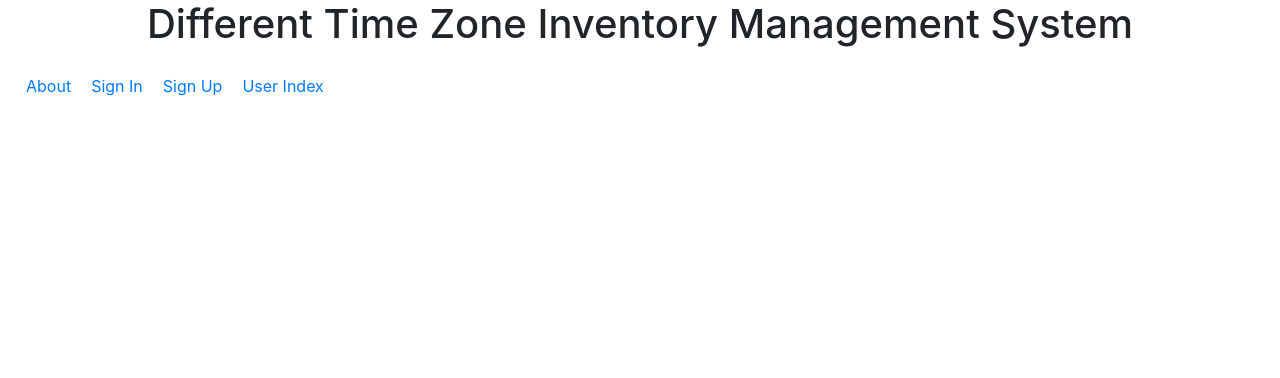
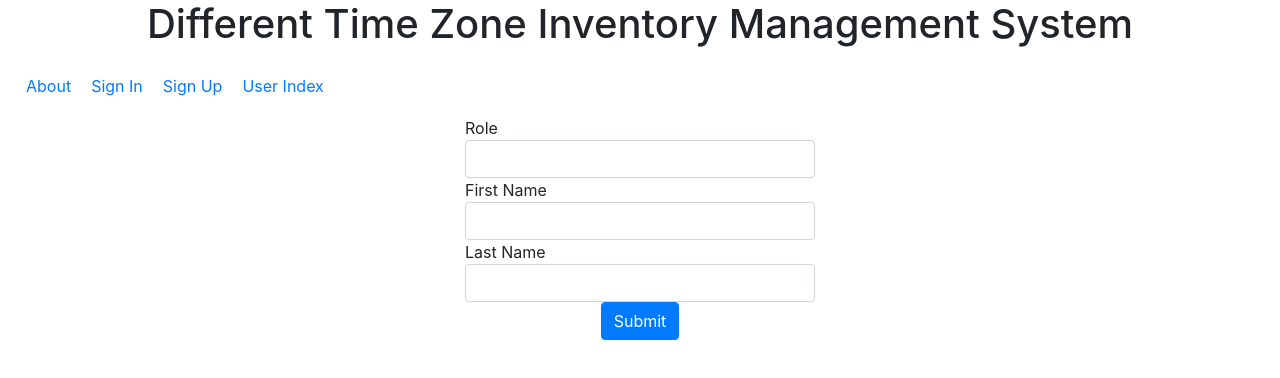
Before and after one commit to domlupo/cs361_project, a React (Create React App) app: page /user-edit in a window 1280 px wide. Shown: the top 378 px of the page. Built offline with nearby package versions, Linux system fonts and the light colour scheme; no server answers.

Commit message:
Add select to Table component and add user edit form.

```diff
--- a/src/components/Router.jsx
+++ b/src/components/Router.jsx
@@ -5,6 +5,7 @@ import About from './About/About';
 import SignIn from './Auth/SignIn';
 import SignUp from './Auth/SignUp';
 import UsersIndex from './Users/UsersIndex';
+import UsersUpdate from './Users/UsersUpdate';
 
 export default function Router() {
   return (
@@ -32,6 +33,7 @@ export default function Router() {
           <Route path="/signin" component={SignIn} />
           <Route path="/signup" component={SignUp} />
           <Route path="/user-index" component={UsersIndex} />
+          <Route path="/user-edit" component={UsersUpdate} />
         </Switch>
       </div>
     </BrowserRouter>
--- a/src/components/Users/UsersIndex.jsx
+++ b/src/components/Users/UsersIndex.jsx
@@ -1,4 +1,5 @@
-import React, { Component, useReducer } from 'react';
+import React, { Component } from 'react';
+import { Button } from 'react-bootstrap';
 import API from '../../apis/API'; // library for AJAX functions
 import Table from '../shared/Table';
 
@@ -15,9 +16,12 @@ class UsersIndex extends Component {
     // initial state which will get updated from AJAX
     this.state = {
       index: [],
+      selected: null,
     };
 
     this.getUsers = this.getUsers.bind(this);
+    this.handleSelect = this.handleSelect.bind(this);
+    this.handleEdit = this.handleEdit.bind(this);
   }
 
   // after component mounts ( mount is React term for after the initital render)
@@ -40,11 +44,23 @@ class UsersIndex extends Component {
       .catch((error) => console.log(error.response));
   }
 
+  handleSelect(id) {
+    this.setState({ selected: id });
+  }
+
+  handleEdit() {
+    const { history } = this.props;
+    const { selected } = this.state;
+
+    history.push(`/user-edit/${selected}`);
+  }
+
   // This render function is called when component first renders
   // e.g. user clicks on link or when setState updates state
   render() {
     // set index from state
     const { index } = this.state;
+    const { selected } = this.state;
 
     // set tableHeaders to index keys unless index is empty set to empty array
     const tableHeaders = index.length ? Object.keys(index[0]) : [];
@@ -56,10 +72,22 @@ class UsersIndex extends Component {
     // is set within the render() function.
     return (
       <div className="container-fluid text-center">
-        <Table headers={tableHeaders} rows={index} />
+        <Table
+          headers={tableHeaders}
+          rows={index}
+          select
+          selected={selected}
+          handleSelect={this.handleSelect}
+        />
+        <div>
+          {index.length ? (
+            <Button onClick={this.handleEdit}>Edit</Button>
+          ) : (
+            <div>Please login to see users.</div>
+          )}
+        </div>
       </div>
     );
   }
 }
-
 export default UsersIndex;
--- /dev/null
+++ b/src/components/Users/UsersUpdate.jsx
@@ -0,0 +1,131 @@
+import React, { Component } from 'react';
+import { Container, Row, Col, Form, Button } from 'react-bootstrap';
+import API from '../../apis/API';
+
+class UsersUpdate extends Component {
+  constructor(props) {
+    super(props);
+
+    this.state = {
+      userLevelID: '',
+      firstName: '',
+      lastName: '',
+      successMessage: '',
+      errorMessage: '',
+    };
+
+    this.getUser = this.getUser.bind(this);
+    this.handleChange = this.handleChange.bind(this);
+    this.handleSubmit = this.handleSubmit.bind(this);
+    this.getUserID = this.getUserID.bind(this);
+  }
+
+  componentDidMount() {
+    this.getUser();
+  }
+
+  getUserID() {
+    const { location } = this.props;
+    const userID = location.pathname.slice(11);
+    return userID;
+  }
+
+  getUser() {
+    const userID = this.getUserID();
+
+    if (userID !== null) {
+      API.instance
+        .get(`/user/${userID}`)
+        .then((res) => {
+          this.setState({
+            userLevelID: res.data.userLevelID,
+            firstName: res.data.firstName,
+            lastName: res.data.lastName,
+          });
+        })
+        .catch((error) => console.log(error.response));
+    }
+  }
+
+  handleChange(e) {
+    const { value } = e.target;
+    const { name } = e.target;
+
+    this.setState({
+      [name]: value,
+    });
+  }
+
+  handleSubmit(e) {
+    const { userLevelID, firstName, lastName } = this.state;
+
+    const userID = this.getUserID();
+
+    if (userID !== null) {
+      API.instance
+        .put(`/user/${userID}/level`, { userLevelID, firstName, lastName })
+        .then(() => {
+          this.setState({
+            errorMessage: null,
+            successMessage: 'Success',
+          });
+        })
+        .catch((error) => {
+          this.setState({
+            successMessage: null,
+            errorMessage:
+              error.response?.data?.message || 'An unexpected error occurred',
+          });
+        });
+    }
+
+    e.preventDefault();
+  }
+
+  render() {
+    const {
+      userLevelID,
+      firstName,
+      lastName,
+      successMessage,
+      errorMessage,
+    } = this.state;
+
+    return (
+      <Container>
+        <Row>
+          <Col />
+          <Col>
+            <Form.Label>Role</Form.Label>
+            <Form.Control
+              type="text"
+              onChange={this.handleChange}
+              name="userLevelID"
+              value={userLevelID}
+            />
+            <Form.Label>First Name</Form.Label>
+            <Form.Control
+              type="text"
+              onChange={this.handleChange}
+              name="firstName"
+              value={firstName}
+            />
+            <Form.Label>Last Name</Form.Label>
+            <Form.Control
+              type="text"
+              onChange={this.handleChange}
+              name="lastName"
+              value={lastName}
+            />
+            <Button onClick={this.handleSubmit}>Submit</Button>
+            {successMessage && <p className="text-success">{successMessage}</p>}
+            {errorMessage && <p className="text-danger">{errorMessage}</p>}
+          </Col>
+          <Col />
+        </Row>
+      </Container>
+    );
+  }
+}
+
+export default UsersUpdate;
--- a/src/components/shared/Table.jsx
+++ b/src/components/shared/Table.jsx
@@ -9,8 +9,9 @@ import TableRow from './TableRow';
 export default function Table(props) {
   // set "headers" and "rows" from props
   // these props may be passed from any parent component e.g. UserIndex.js
-  const { headers } = props;
-  const { rows } = props;
+  const { headers, rows, select, selected, handleSelect } = props;
+
+  const selectSpace = select ? <th /> : null;
 
   return (
     <div className="row justify-content-center">
@@ -18,6 +19,7 @@ export default function Table(props) {
         <table className="table-responsive p-1">
           <thead>
             <tr>
+              {selectSpace}
               {headers.map((header) => {
                 return (
                   <th className="border border-dark p-1 align-middle">
@@ -30,7 +32,14 @@ export default function Table(props) {
 
           <tbody>
             {rows.map((row) => {
-              return <TableRow row={row} />;
+              return (
+                <TableRow
+                  row={row}
+                  select={select}
+                  selected={selected}
+                  handleSelect={handleSelect}
+                />
+              );
             })}
           </tbody>
         </table>
--- a/src/components/shared/TableRow.jsx
+++ b/src/components/shared/TableRow.jsx
@@ -1,18 +1,66 @@
-import React from 'react';
+import React, { Component } from 'react';
 import PropTypes from 'prop-types';
+import { Button } from 'react-bootstrap';
 
-export default function TableRow(props) {
-  const { row } = props;
+class TableRow extends Component {
+  constructor(props) {
+    super(props);
+
+    this.handleSelect = this.handleSelect.bind(this);
+  }
+
+  handleSelect(e) {
+    const { handleSelect } = this.props;
+    handleSelect(parseInt(e.target.value, 10));
+  }
+
+  render() {
+    const { row, select, selected } = this.props;
     const rowClasses = 'border border-dark p-1 align-middle';
+
+    let selectButton = null;
+
+    if (select) {
+      if (selected === row.userID) {
+        selectButton = (
+          <td>
+            <Button
+              onClick={this.handleSelect}
+              value={row.userID}
+              variant="primary"
+            >
+              Select
+            </Button>
+          </td>
+        );
+      } else {
+        selectButton = (
+          <td>
+            <Button
+              onClick={this.handleSelect}
+              value={row.userID}
+              variant="outline-primary"
+            >
+              Select
+            </Button>
+          </td>
+        );
+      }
+    }
 
     return (
       <tr>
+        {selectButton}
+
         {Object.entries(row).map(([key, value]) => {
           return <td className={rowClasses}>{value}</td>;
         })}
       </tr>
     );
   }
+}
 TableRow.propTypes = {
   row: PropTypes.objectOf(PropTypes.object).isRequired,
 };
+
+export default TableRow;
```
Also changed, not shown: 1 other file (tests, documents, lock files or other folders). Lines whose indentation alone changed are shown as unchanged.
